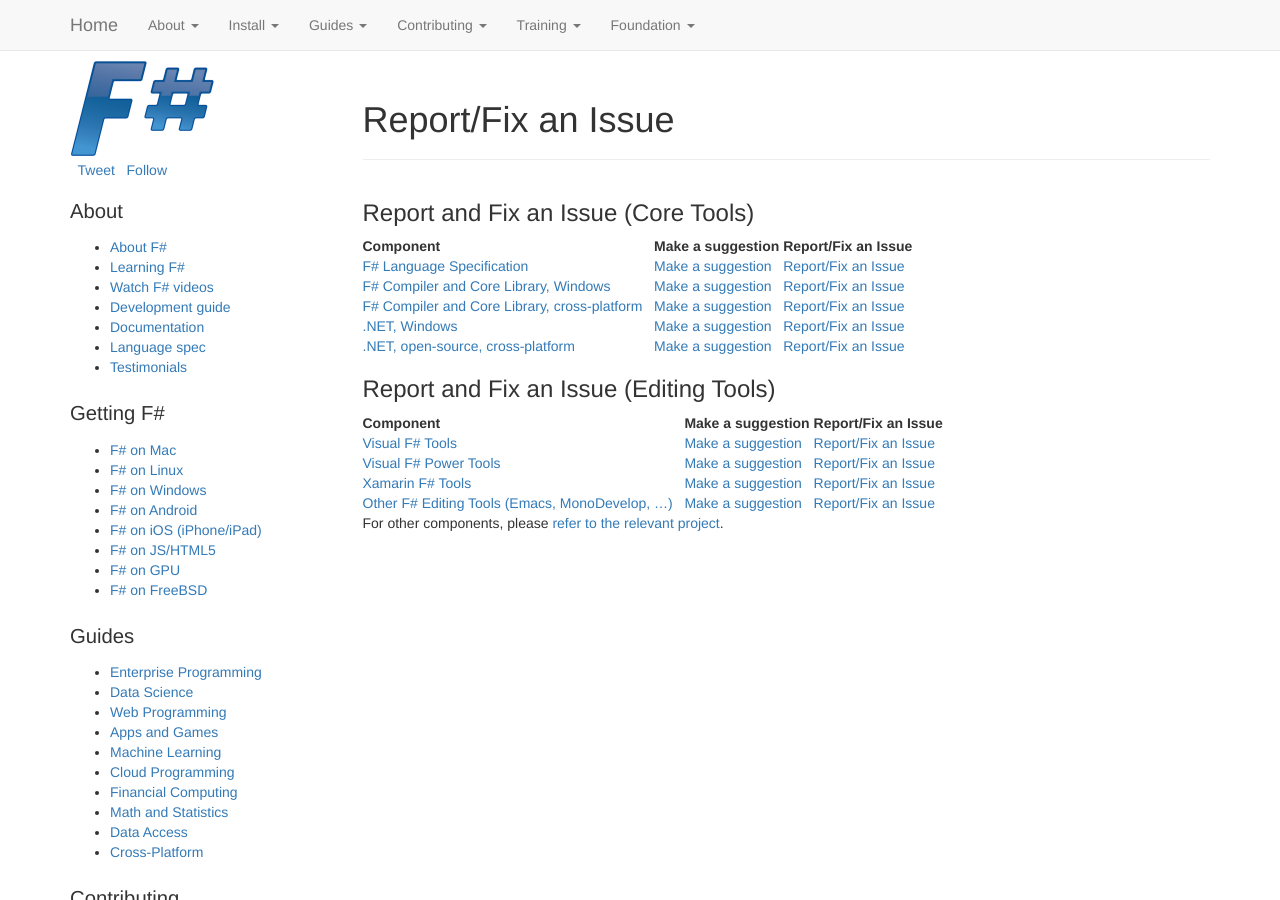
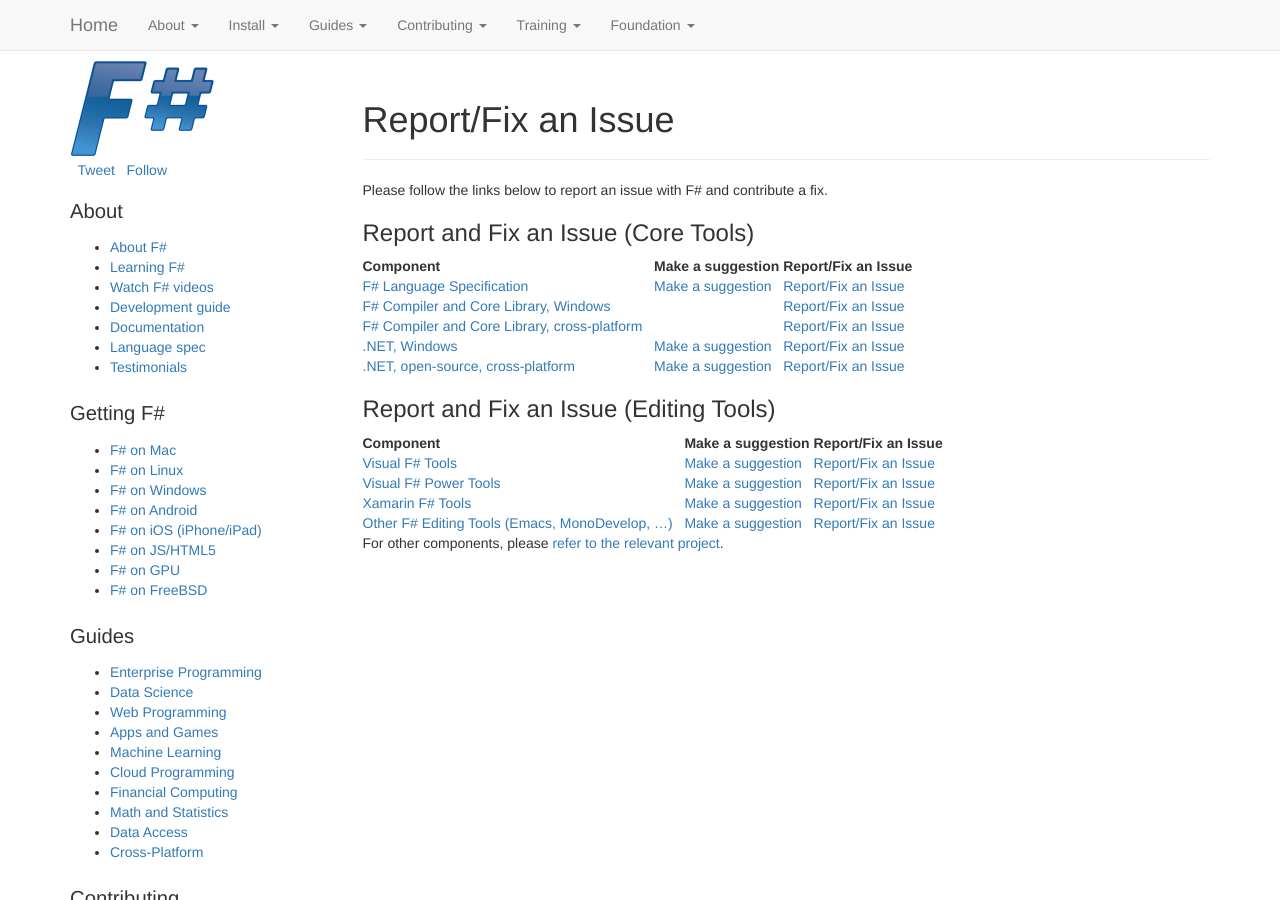
Before and after one commit to fsharp/fsharp.org, a Jekyll site: the page built from guides/engineering/issues.md, in a window 1280 px wide and 900 px high. Built offline with Jekyll 4.4.1, drawn with Linux system fonts in a browser that asks for light colours; nearby versions of some CDN libraries; some web fonts are replaced; comment, search, counter and statistics services are not loaded.

Commit message:
Update issues.md

```diff
--- a/guides/engineering/issues.md
+++ b/guides/engineering/issues.md
@@ -4,15 +4,17 @@
 headline: Report/Fix an Issue
 ---
 
+Please follow the links below to report an issue with F# and contribute a fix.
+
 ### Report and Fix an Issue (Core Tools)
 
 | Component         |   | Make a suggestion   |   | Report/Fix an Issue |
 |:------------------|:--|:--------------------|:--|:------------------|
 | [F# Language Specification](http://fsharp.org/specs/language-spec/)               &nbsp; | &nbsp; | [Make a suggestion](https://fslang.uservoice.com/forums/245727-f-language)     |  &nbsp; |  [Report/Fix an Issue](http://fsharp.org/specs/language-spec/)      |
-| [F# Compiler and Core Library, Windows](http://visualfsharp.codeplex.com)                  &nbsp; | &nbsp; | [Make a suggestion](https://fslang.uservoice.com/forums/245727-f-language)     |  &nbsp; |  [Report/Fix an Issue](http://visualfsharp.codeplex.com) |
-| [F# Compiler and Core Library, cross-platform](http://github.com/fsharp/fsharp)   &nbsp; | &nbsp; | [Make a suggestion](https://fslang.uservoice.com/forums/245727-f-language)     |  &nbsp; |  [Report/Fix an Issue](http://github.com/fsharp/fsharp) |
-| [.NET, Windows](http://www.microsoft.com/net)                                    &nbsp; | &nbsp; | [Make a suggestion](http://visualstudio.uservoice.com/forums/121579-visual-studio/category/31481-net)     |  &nbsp; |  [Report/Fix an Issue](http://connect.microsoft.com/visualstudio) |
-| [.NET, open-source, cross-platform](http://www.mono-project.com/)                &nbsp; | &nbsp; | [Make a suggestion](http://www.mono-project.com/community/)     |  &nbsp; | [Report/Fix an Issue](http://www.mono-project.com/community/) |
+| [F# Compiler and Core Library, Windows](http://visualfsharp.codeplex.com)         &nbsp; | &nbsp; |                                                                                |  &nbsp; |  [Report/Fix an Issue](http://visualfsharp.codeplex.com) |
+| [F# Compiler and Core Library, cross-platform](http://github.com/fsharp/fsharp)   &nbsp; | &nbsp; |                                                                                |  &nbsp; |  [Report/Fix an Issue](http://github.com/fsharp/fsharp) |
+| [.NET, Windows](http://www.microsoft.com/net)                                     &nbsp; | &nbsp; | [Make a suggestion](http://visualstudio.uservoice.com/forums/121579-visual-studio/category/31481-net)     |  &nbsp; |  [Report/Fix an Issue](http://connect.microsoft.com/visualstudio) |
+| [.NET, open-source, cross-platform](http://www.mono-project.com/)                 &nbsp; | &nbsp; | [Make a suggestion](http://www.mono-project.com/community/)     |  &nbsp; | [Report/Fix an Issue](http://www.mono-project.com/community/) |
 
 ### Report and Fix an Issue (Editing Tools)
 
```
